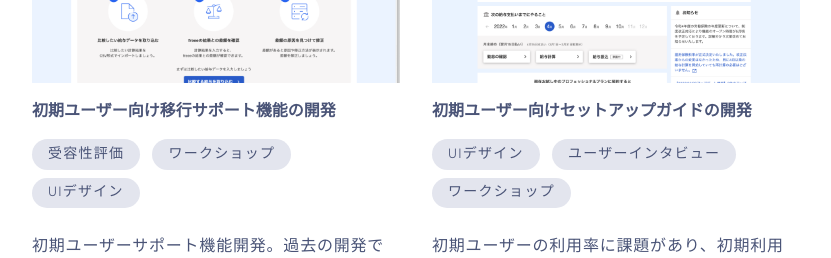
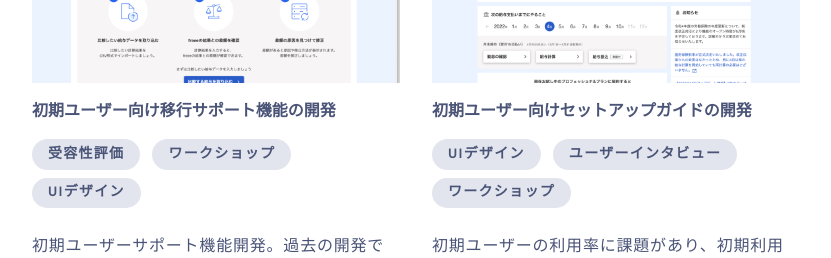
Before and after one commit to sherpaaa/portfolio, a React (Create React App) app: page /projects in a window 1280 px wide. Shown: the part 940-1198 px from the top of the page, without its empty margins (224-1055 px from the left). Built offline with nearby package versions, Linux system fonts and the light colour scheme.

Commit message:
タグのスタイルを変更

```diff
--- a/src/components/ProjectCard.jsx
+++ b/src/components/ProjectCard.jsx
@@ -62,7 +62,7 @@ export const ProjectCard = (props) => {
     justifyContent: 'space-between',
     alignItems: 'center',
     backgroundColor: '#FFF',
-    padding: '1rem 1.25rem',
+    padding: '1rem 1.5rem 1rem 1.25rem',
   }
 
   const ModalTitle = {
@@ -72,8 +72,8 @@ export const ProjectCard = (props) => {
   }
 
   const closeButton = {
-    width: '2rem',
-    height: '2rem',
+    width: '2.5rem',
+    height: '2.5rem',
     border: 'none',
     backgroundColor: '#FFF',
   }
@@ -82,34 +82,6 @@ export const ProjectCard = (props) => {
     fontSize: '1.5rem',
     cursor: 'pointer',
     color: '#4A5477',
-  }
-  const contentSection = {
-    padding: '1.25rem',
-  }
-
-  //dlのスタイル
-  const dlstyle = {
-    display: 'flex',
-    flexWrap: 'wrap',
-    width: '100%',
-  }
-
-  const dtstyle = {
-    width: '100%',
-    padding: '0.5rem 1rem',
-    color: '#4A5477',
-    backgroundColor: '#E3E5EE',
-    fontSize: '0.875rem',
-  }
-
-  const ddstyle = {
-    width: '100%',
-    padding: '0.5rem 1rem',
-    marginLeft: '0',
-    marginBottom: '10px',
-    color: '#4A5477',
-    backgroundColor: '#F6F7F9',
-    fontSize: '0.875rem',
   }
 
   //レスポンシブの記述
@@ -153,6 +125,7 @@ export const ProjectCard = (props) => {
     padding: '0.3rem 1rem',
     borderRadius: '1rem',
     fontSize: '0.875rem',
+    fontWeight: '600',
     letterSpacing: '0.08rem',
     backgroundColor: '#E3E5EE',
     color: '#4A5477',
@@ -215,13 +188,13 @@ export const ProjectCard = (props) => {
             <li>{props.point1}</li>
             <li>{props.point2}</li>
           </ul>
-          <dl style={dlstyle}>
-            <dt style={dtstyle}>期間</dt>
-            <dd style={ddstyle}>{props.duration}</dd>
-            <dt style={dtstyle}>メンバー</dt>
-            <dd style={ddstyle}>{props.member}</dd>
-            <dt style={dtstyle}>担当業務</dt>
-            <dd style={ddstyle}>
+          <dl>
+            <dt>期間</dt>
+            <dd>{props.duration}</dd>
+            <dt>メンバー</dt>
+            <dd>{props.member}</dd>
+            <dt>担当業務</dt>
+            <dd>
               <span>{props.ptag1}</span> <span>{props.ptag2}</span>{' '}
               <span>{props.ptag3}</span>{' '}
             </dd>{' '}
@@ -275,7 +248,27 @@ const ContentSection = styled.div`
     }
   }
   >dl{
+    display: flex;
+    flex-wrap: wrap;
+    width: 100%;
+
+    dt{
+      width: 100%;
+      padding: 0.5rem 1rem;
+      color:#4A5477;
+      background-color: #E3E5EE;
+      font-size: 0.875rem;
+      font-weight:600;
+    }
+
     dd{
+      width:100%;
+      padding: 0.5rem 1rem;
+      margin-left: 0;
+      margin-bottom: 10px;
+      color: #4A5477;
+      background-color: #F6F7F9;
+      font-size: 0.875rem;
       span{
         display: inline-block;
         padding: 0.3rem 1rem;
@@ -284,7 +277,7 @@ const ContentSection = styled.div`
         letter-spacing: 0.08rem;
         background-color: #E3E5EE;
         color: #4A5477;
-        margin-right: 0.5rem;
+        margin: 0.5rem 0.5rem 0.5rem 0;
       }
     }
   }
--- a/src/components/ResumeItem.jsx
+++ b/src/components/ResumeItem.jsx
@@ -20,8 +20,8 @@ export const ResumeItem = (props) => {
     fontSize: '0.75rem',
     fontWeight: '600',
     letterSpacing: '0.08rem',
-    backgroundColor: '#A3ABC6',
-    color: '#0F1D4D',
+    backgroundColor: '#E3E5EE',
+    color: '#4A5477',
     marginRight: '0.5rem',
     marginBottom: '0.5rem',
   }
```
